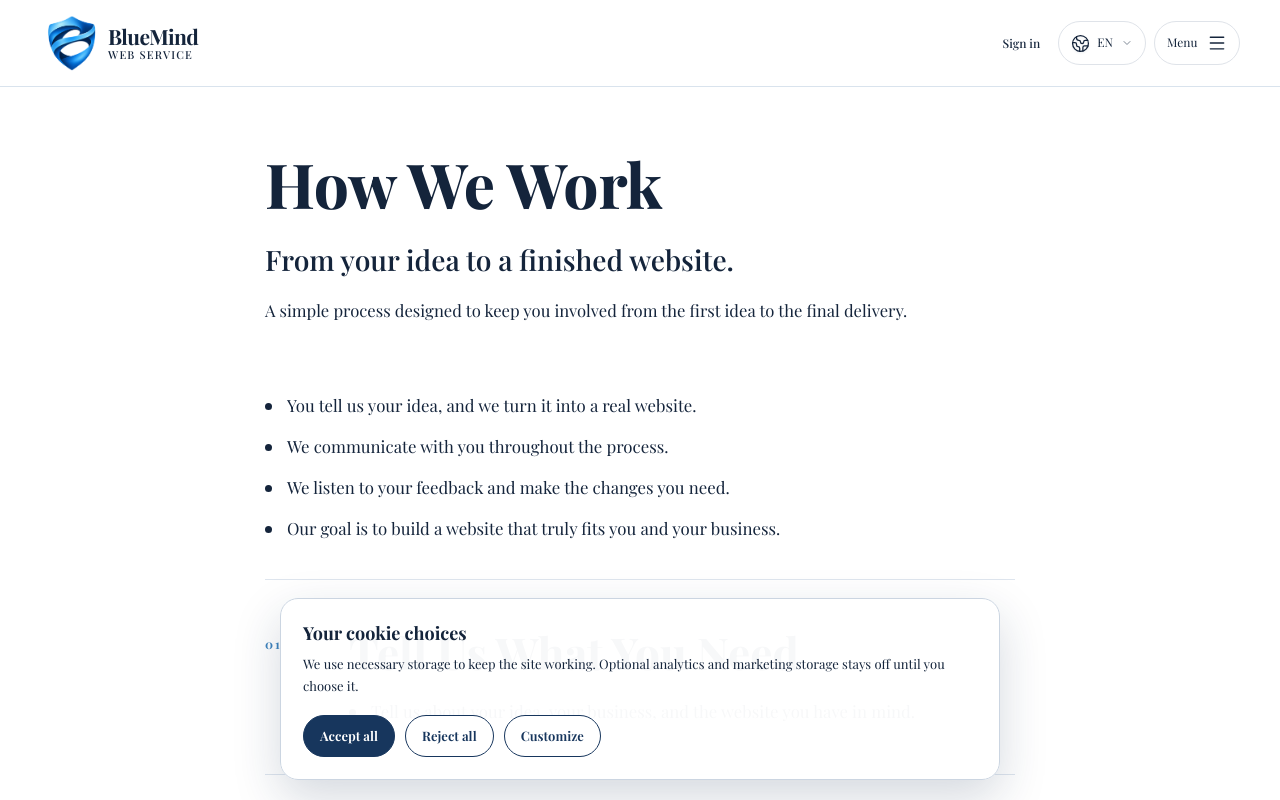
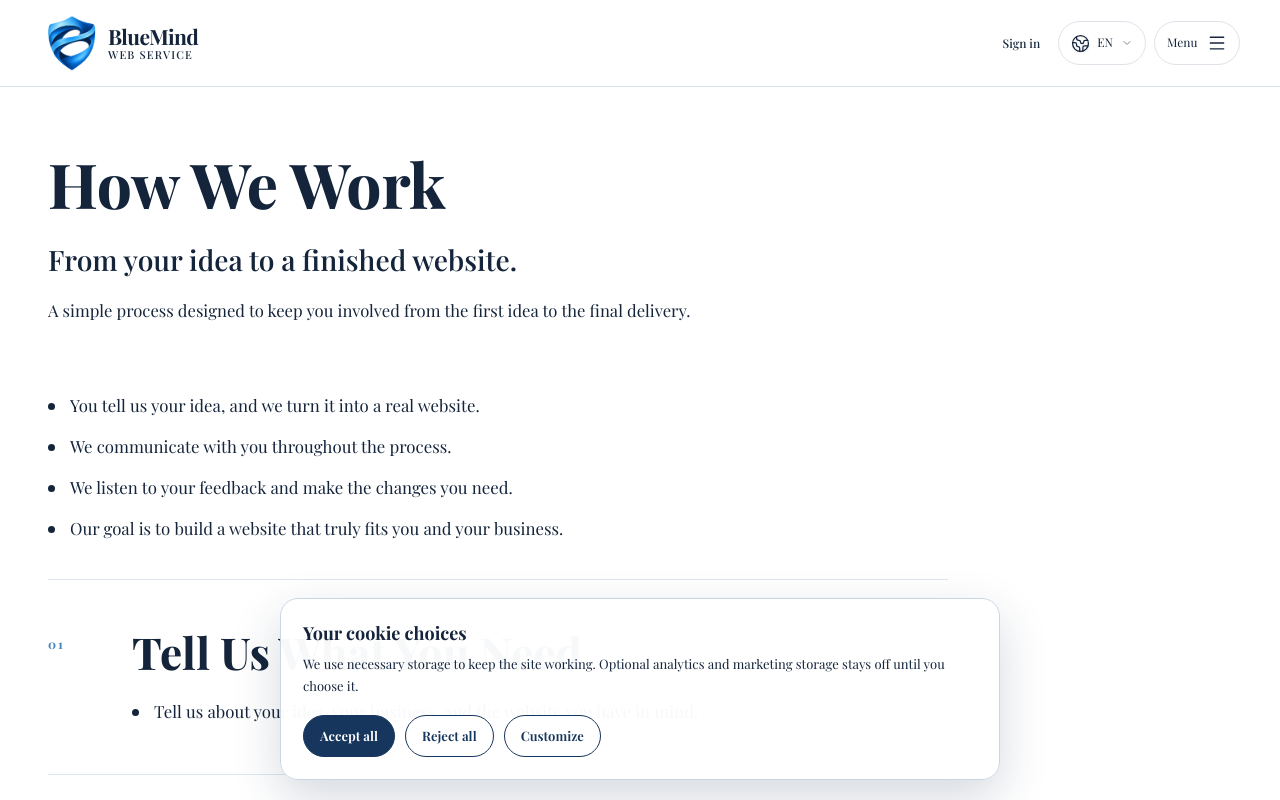
Before and after one commit to m1o223/bluem-ndwebs-rv-cefronend, a Next.js app: page /how-we-work in a window 1280 px wide. Shown: the top 800 px of the page. Built offline with nearby package versions, Linux system fonts and the light colour scheme.

Commit message:
Align How We Work content with Services

```diff
--- a/app/how-we-work/how-we-work.module.css
+++ b/app/how-we-work/how-we-work.module.css
@@ -2,6 +2,30 @@
   width: min(980px, calc(100% - 96px));
   margin-inline-start: clamp(32px, 4vw, 48px);
   margin-inline-end: auto;
+}
+
+:global(.how-we-work-page-content) > [data-route] {
+  width: 100%;
+}
+
+:global(.how-we-work-page-content) .content {
+  width: min(980px, calc(100% - 96px));
+  margin-inline-start: clamp(32px, 4vw, 48px);
+  margin-inline-end: auto;
+}
+
+@media (max-width: 1050px) {
+  :global(.how-we-work-page-content) .content {
+    width: calc(100% - 80px);
+  }
+}
+
+@media (max-width: 620px) {
+  :global(.how-we-work-page-content) .content {
+    width: calc(100% - 32px);
+    margin-inline-start: 16px;
+    margin-inline-end: auto;
+  }
 }
 
 .intro {
```
